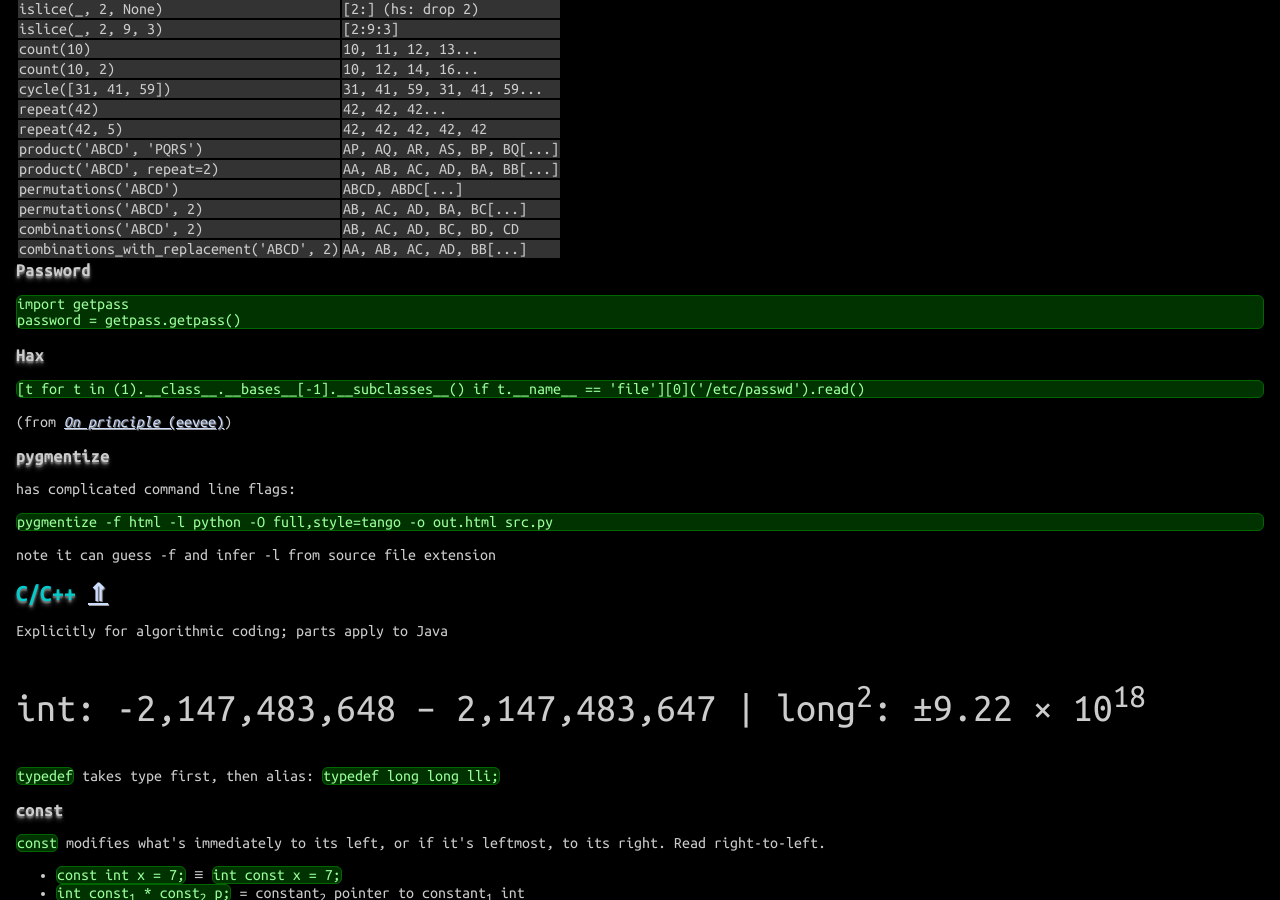
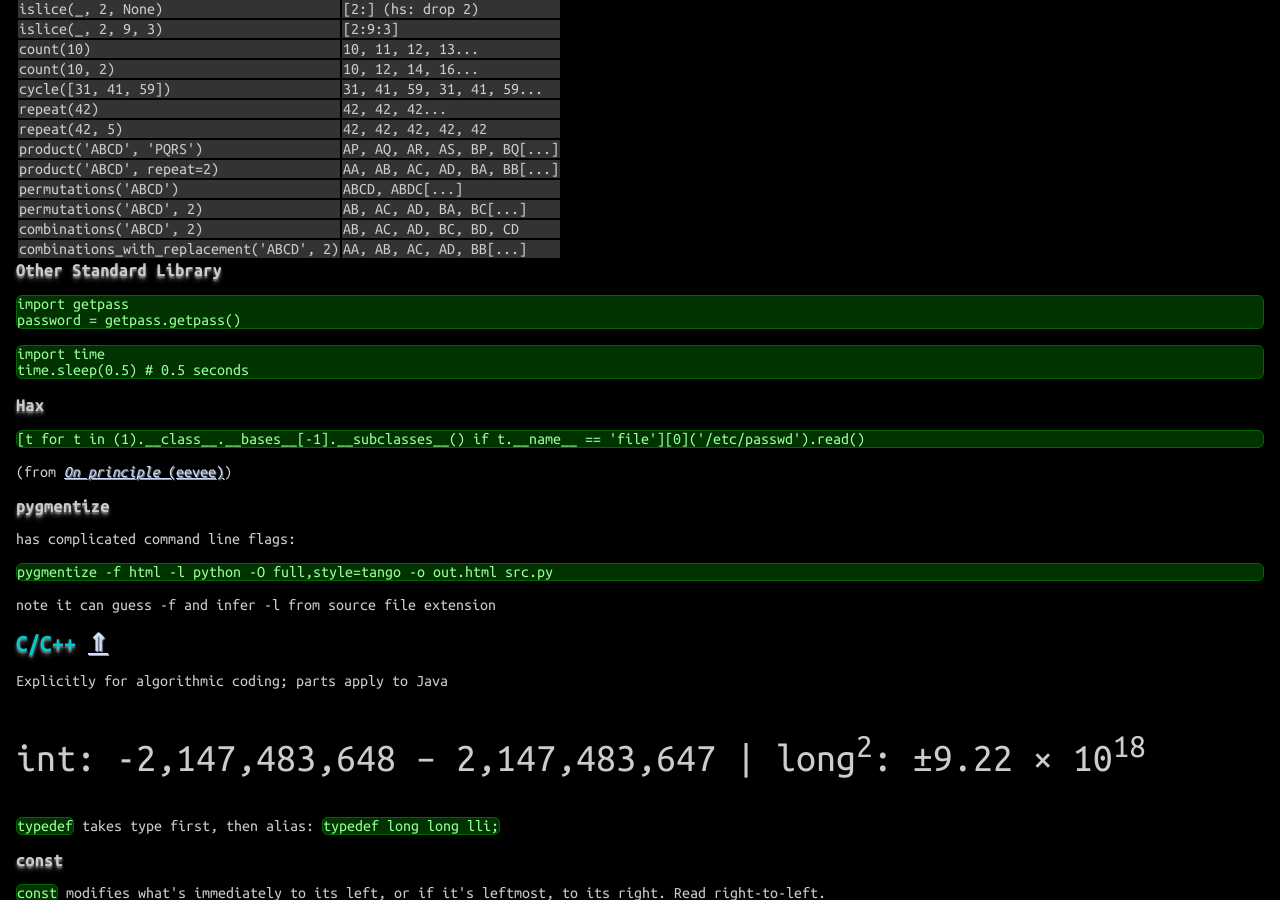
Before and after one commit to betaveros/cs, a Jekyll site: the page built from index.html, in a window 1280 px wide and 900 px high, scrolled down 1955 px. Built offline with Jekyll 4.4.1, drawn with Linux system fonts in a browser that asks for light colours.

Commit message:
Python sleep

```diff
--- a/_includes/python.html
+++ b/_includes/python.html
@@ -83,9 +83,11 @@
 	<tr><td>combinations('ABCD', 2)</td><td>AB, AC, AD, BC, BD, CD</td></tr>
 	<tr><td>combinations_with_replacement('ABCD', 2)</td><td>AA, AB, AC, AD, BB[...]</td></tr>
 </table>
-<h3>Password</h3>
+<h3>Other Standard Library</h3>
 <pre>import getpass
 password = getpass.getpass()</pre>
+<pre>import time
+time.sleep(0.5) # 0.5 seconds</pre>
 <h3>Hax</h3>
 <pre>[t for t in (1).__class__.__bases__[-1].__subclasses__() if t.__name__ == 'file'][0]('/etc/passwd').read()</pre>
 <p>(from <a href="http://eev.ee/blog/2012/03/24/on-principle/"><cite>On principle</cite> (eevee)</a>)</p>
```
